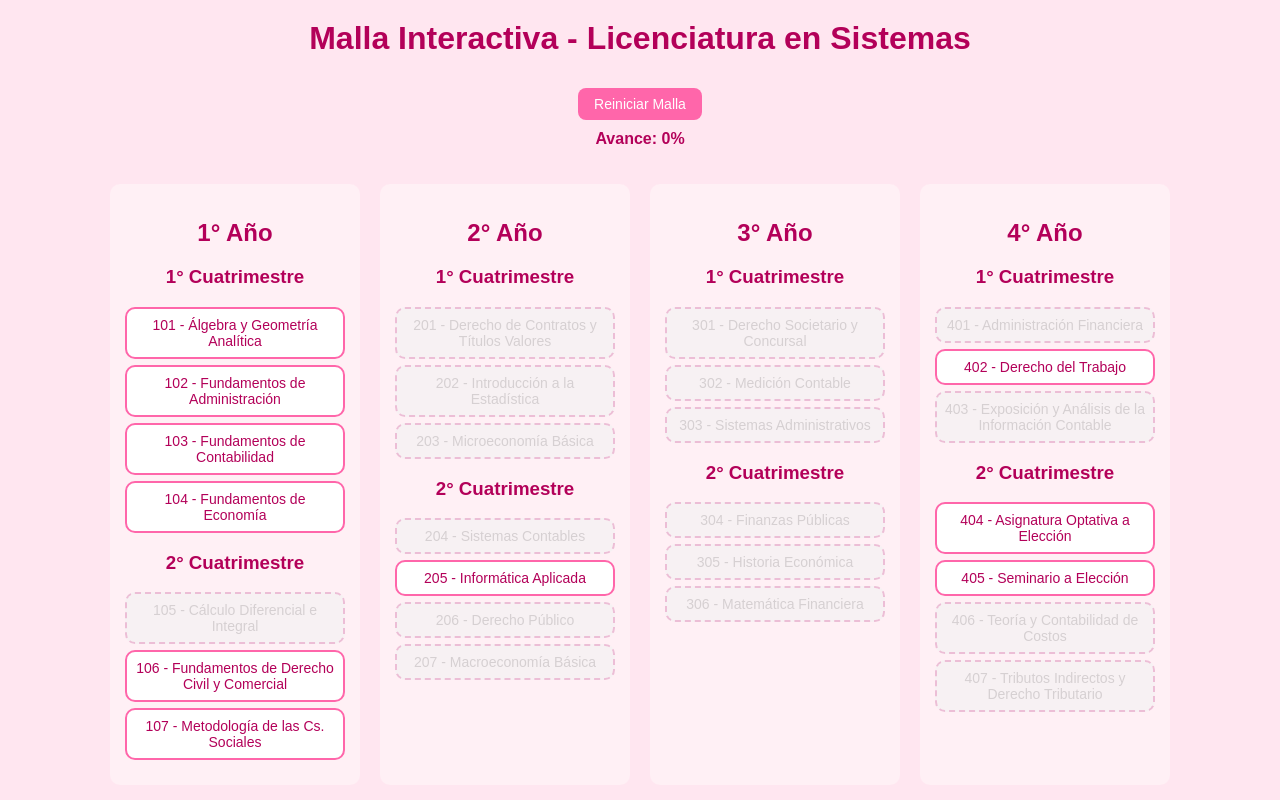
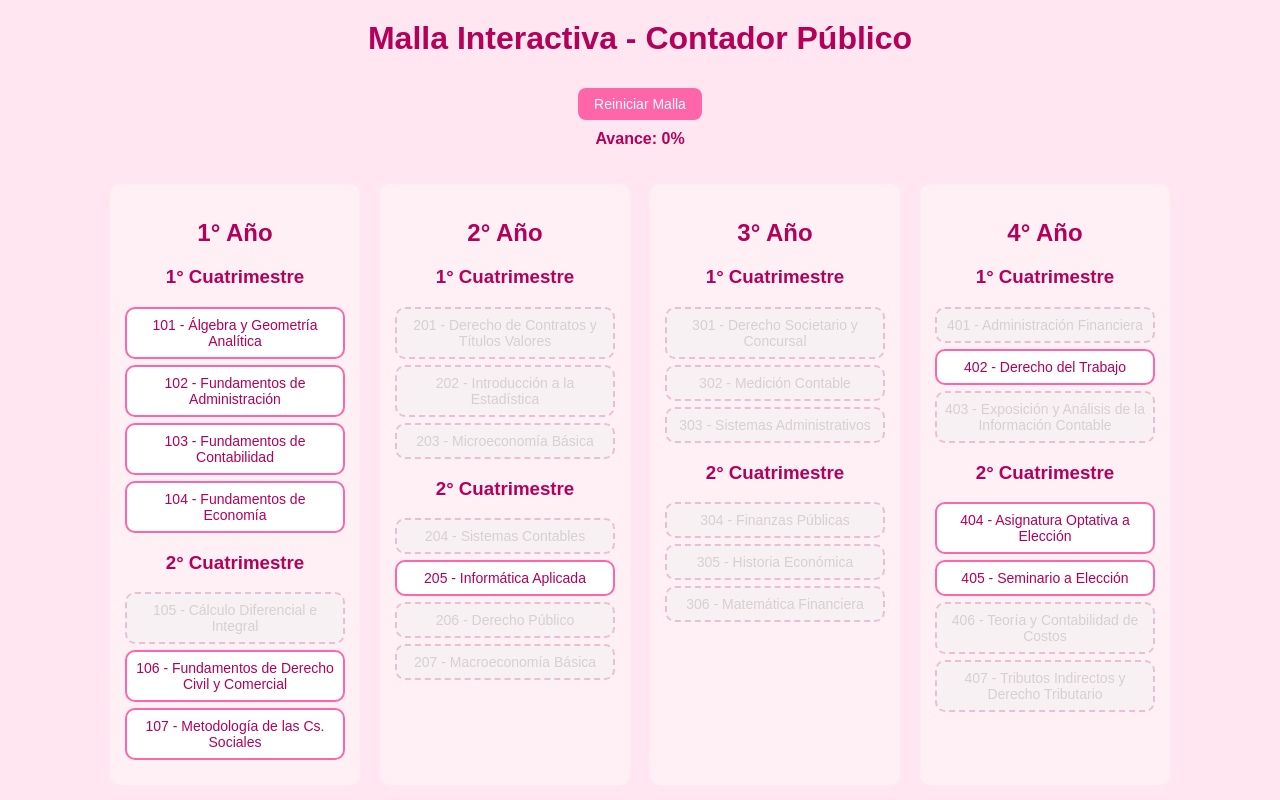
Before and after one commit to leoalmironn/Malla_Contador_Publico, a plain HTML site: page index.html in a window 1280 px wide. Shown: the top 800 px of the page. Drawn offline with Linux system fonts and the light colour scheme.

Commit message:
Update index.html

```diff
--- a/index.html
+++ b/index.html
@@ -6,7 +6,7 @@
   <link rel="stylesheet" href="estilos.css" />
 </head>
 <body>
-  <h1>Malla Interactiva - Licenciatura en Sistemas</h1>
+  <h1>Malla Interactiva - Contador Público </h1>
   <button id="reiniciarBtn">Reiniciar Malla</button>
   <p id="porcentajeAvance">Avance: 0%</p>
   <div id="malla" class="malla"></div>
```
